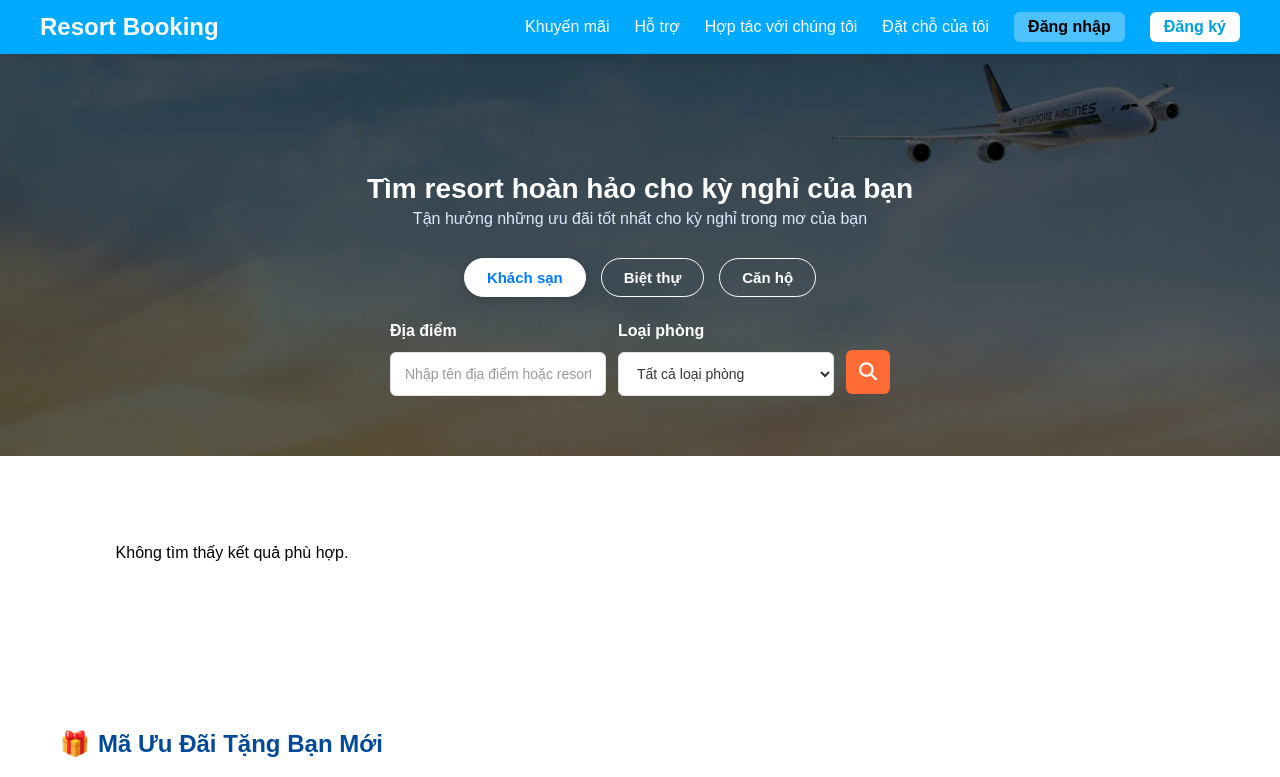
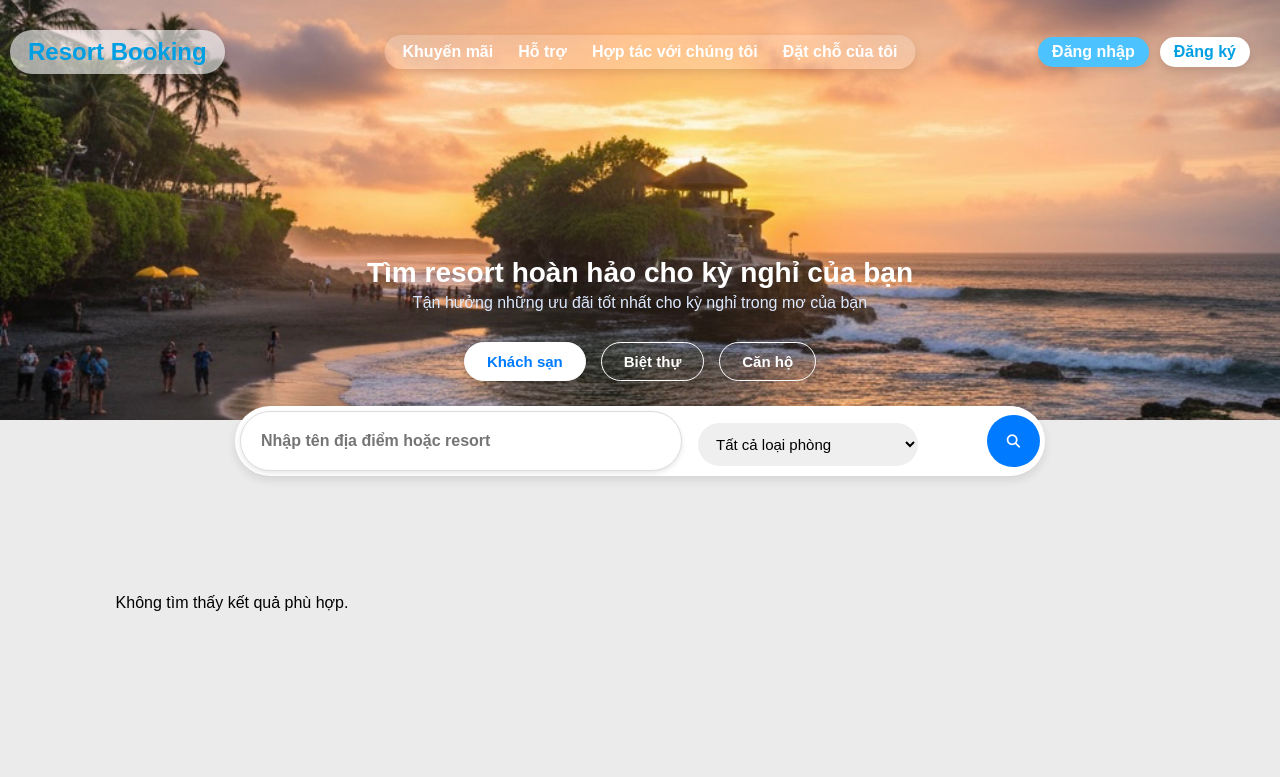
Before and after one commit to minhthien-1/Resort_web, a website: page public/home.html in a window 1280 px wide. Shown: the top 777 px of the page. Drawn offline with nearby package versions, Linux system fonts and the light colour scheme; no server answers.

Commit message:
cập nhật lại giao diện home

```diff
--- a/public/home.css
+++ b/public/home.css
@@ -2,23 +2,34 @@
 body {
   margin: 0;
   font-family: 'Arial', sans-serif;
-  background-color: #fff; /* Thêm màu nền cho body */
+  background-color: #ebebeb;
+  padding-top : 20px;
 }
 
 .navbar {
-  background-color: #00aaff;
-  box-shadow: 0 2px 10px rgba(0, 0, 0, 0.1);
   position: fixed;
-  width: 100%;
   top: 0;
   left: 0;
+  width: 100%;
+  height: 120px;
   z-index: 1000;
+  transition: height 0.3s ease;
+  display: flex;
+  justify-content: space-between;
+  align-items: center;
+  padding: 0 40px;
+  box-sizing: border-box;
+
 }
+
 .user-menu {
   display: flex;
   align-items: center;
   gap: 10px;
 }
+
+
+
 /* make the link wrap look and behave like a card */
 .resort-link {
   display: block;
@@ -54,10 +65,54 @@ body {
 .resort-link:focus {
   outline: none;
 }
+.user-name {
+  font-weight: 600;
+  color: #fff; /* Đổi màu cho dễ nhìn trên nền xanh */
+}
+
+/*banner*/
+.navbar-banner {
+  position: absolute;
+  top: 0;
+  left: 0;
+  width: 100%;
+  height: 420px;
+  object-fit: cover;
+  z-index: 1;
+  object-fit: cover;
+  object-position: center;
+  z-index: -1;
+  transition: height 0.3s ease ;
+  box-shadow: inset 100px 0 80px -40px rgb(255, 255, 255),
+              inset -100px 0 80px -40px rgb(255, 255, 255);
+}
+
+
+.navbar-container {
+  position: relative;
+  z-index: 2;
+  display: flex;
+  align-items: center;
+  justify-content: space-between;
+  width: 100%;
+  margin: 10px 10px;
+  height : 100%;
+  top : 0;
+  padding-top: 0%;
+}
+
+
+
+.user-menu {
+  display: flex;
+  align-items: center;
+  gap: 10px;
+  top: 0;
+}
 
 .user-name {
   font-weight: 600;
-  color: #fff; /* Đổi màu cho dễ nhìn trên nền xanh */
+  color: #fff; /
 }
 
 .btn-logout {
@@ -74,46 +129,57 @@ body {
   background-color: #e43d3f;
 }
 
-.navbar-container {
-  max-width: 1200px;
-  margin: 0 auto;
-  padding: 12px 40px;
-  display: flex;
-  justify-content: space-between;
-  align-items: center;
-}
 
+/*logo*/
 .navbar-logo h1 {
-  color: white;
+  color: #009fe3;
   font-size: 24px;
   font-weight: bold;
   margin: 0;
   cursor: pointer;
+  background-color: rgba(255,255,255,0.6);
+  border-radius: 50px;
+  padding: 8px 18px;
+
+  box-shadow: 0 4px 10px rgba(0, 0, 0, 0.112);
+  transition: font-size 0.3s ease, padding 0.3s ease, background-color 0.3s ease;
+}
+
+.navbar-logo h1:hover {
+  background-color: white;
 }
 
 .navbar-menu {
+  position: absolute;
+  left: 50%;
+  transform: translateX(-50%);
+}
+
+/*menu giữa*/
+.navbar-menu nav {
   display: flex;
   align-items: center;
   gap: 25px;
+  background-color: rgba(255, 255, 255, 0.2);
+  padding : 8px 18px;
+  border-radius: 50px;
+
+  box-shadow: 0 4px 10px rgba(0, 0, 0, 0.112)
 }
 
 .navbar-menu a {
   color: white;
   text-decoration: none;
-  font-weight: 500;
-  transition: color 0.2s;
+  font-weight: bold;
+  transition: color 0.2s ease;
+  transition: all 0.2s ease;
 }
 
 .navbar-menu a:hover {
-  color: #ffe082;
-}
-
-.navbar-menu .btn-login {
-  background-color: #4cc3ff;
-  color: black;
-  padding: 6px 14px;
-  border-radius: 6px;
-  font-weight: 600;
+  color: #009fe3;
+  background-color: white;
+  border-radius: 50px;
+  padding: 4px 8px;
 }
 
 .navbar-menu .btn-register {
@@ -122,12 +188,100 @@ body {
   padding: 6px 14px;
   border-radius: 6px;
   font-weight: 600;
-  transition: 0.2s;
+  transition: background-color 0.2s ease, color 0.2s ease;
+}
+
+.navbar.shrink {
+  height: 450px;
+  background-color: rgb(255, 255, 255);
+  box-shadow: 0 4px 10px rgba(0, 0, 0, 0.15);
+  transition: all 0.4s ease;
+}
+
+.navbar.shrink .navbar-logo h1 {
+  font-size: 18px;
+  padding: 4px 10px;
+  background-color: rgba(255, 255, 255, 0.7);
+}
+
+.navbar.shrink .navbar-banner {
+  height: 70px;
+  filter: brightness(90%);
+  visibility: hidden;
+}
+
+.navbar.shrink .navbar-menu nav {
+  background-color: rgba(255, 255, 255, 0.3);
 }
 
 .navbar-menu .btn-register:hover {
   background-color: #e0f7ff;
 }
+
+.navbar.shrink .navbar-menu a {
+  color: #009fe3;
+}
+
+.navbar.shrink .navbar-menu a:hover {
+  background-color: #009fe3;
+  color: white;
+}
+
+/*  Đăng nhập - Đăng ký  */
+.login-menu {
+  position: absolute;
+  right: 40px;
+  top: 0;
+  height: 100%;
+  display: flex;
+  align-items: center;
+
+}
+.btn-login {
+  background-color: #4cc3ff;
+  color: white;
+  padding: 6px 14px;
+  border-radius: 100px;
+  font-weight: 600;
+  margin-right: 10px;
+  transition: background-color 0.2s ease, color 0.2s ease;
+  box-shadow: 0 4px 10px rgba(0, 0, 0, 0.112);
+  text-decoration: none;
+}
+
+.btn-login .btn-register
+{
+  transition: background-color 0.2s, color 0.2s, padding 0.3s ease, font-size 0.3s ease, box-shadow 0.3s ease;
+}
+
+.btn-login:hover {
+  background-color: white;
+  color: #009fe3;
+  box-shadow: 0 4px 10px rgba(0, 0, 0, 0.112)
+}
+
+.btn-register {
+  background-color: white;
+  color: #009fe3;
+  padding: 6px 14px;
+  border-radius: 100px;
+  font-weight: 600;
+  transition: 0.2s;
+  box-shadow: 0 4px 10px rgba(0, 0, 0, 0.112);
+  text-decoration: none;
+}
+
+.btn-register:hover {
+  background-color: #4cc3ff;
+  color: white;
+  box-shadow: 0 4px 10px rgba(0, 0, 0, 0.112)
+}
+.login-register {
+  display: flex;
+  gap: 1px;
+
+}
+
 
 /* ====== Phần Form Tìm Kiếm ====== */
 #dateRange {
@@ -135,14 +289,18 @@ body {
 }
 
 .search-container {
-  background-image: url('Assets/Icon Images/background.webp');
+
+  position: relative;
   background-size: cover;
   background-position: center;
   background-repeat: no-repeat;
   color: white;
-  padding-top: 150px; /* Giảm padding cho cân đối */
+  padding-top: 100px;
   padding-bottom: 60px;
   text-align: center;
+  z-index: 10;
+  top : 50px;
+  background: transparent;
 }
 
 .resort_type {
@@ -196,13 +354,16 @@ body {
 }
 
 .search-form {
-  display: flex;
-  justify-content: center;
-  align-items: flex-end;
-  gap: 20px;
+   display: flex;
+  align-items: center;
+  background: #fff;
+  border-radius: 50px;
+  box-shadow: 0 4px 10px rgba(0, 0, 0, 0.1);
+  padding: 5px 5px;
+  max-width: 800px;
+  margin: 20px auto;
+  gap: 16px;
   flex-wrap: wrap;
-  max-width: 1000px;
-  margin: 0 auto;
 }
 
 .search-form label {
@@ -218,7 +379,7 @@ body {
 .search-form select {
   margin-top: 6px;
   padding: 12px 14px;
-  border-radius: 8px;
+  border-radius: 50px;
   border: none;
   outline: none;
   font-size: 15px;
@@ -226,21 +387,23 @@ body {
 }
 
 .search-form button {
-  background-color: #ff8c00;
+  background-color: #007bff;
   color: white;
   font-weight: bold;
   border: none;
-  border-radius: 8px;
+  border-radius: 50px;
   padding: 12px 20px;
   cursor: pointer;
   transition: 0.2s;
   height: 52px;
-  margin-top: 26px;
+  margin-top: 0px;
   align-self: center;
+  margin-left: auto;
 }
 
 .search-form button:hover {
   background-color: #ff9f33;
+  box-shadow: 0 4px 12px rgba(255, 159, 51, 0.3);
 }
 
 @media (max-width: 768px) {
@@ -272,6 +435,8 @@ body {
 }
 
 .promo-grid {
+  margin : 20px 20px;
+  border-style: 20px 20px;
   display: flex;
   gap: 20px;
   overflow: auto; /* Cho phép cuộn trên mobile */
@@ -389,7 +554,7 @@ body {
   max-width: 1200px;
   margin: 0 auto;
   padding: 40px 20px;
-  background: #f9fafb;
+
   text-align: center;
   box-sizing: border-box;
 }
@@ -407,6 +572,8 @@ body {
   /* Đây là dòng quan trọng: tạo ra 3 cột */
   grid-template-columns: repeat(3, 1fr);
   gap: 24px; /* Khoảng cách giữa các thẻ phòng */
+  text-align: center;
+  box-sizing: border-box;
 }
 
 /* Điều chỉnh cho màn hình nhỏ hơn (Responsive) */
@@ -518,10 +685,10 @@ body {
 
 /* --- WHY CHOOSE US --- */
 .why-choose-us {
-  background: #eef6ff;
+
   max-width: 1200px;
   margin: 0 auto;
-  padding: 60px 20px;
+  padding: 20px 20px;
   text-align: center;
   box-sizing: border-box;
 }
@@ -549,7 +716,7 @@ footer {
   background-color: #003d91;
   color: #ffffff;
   text-align: center;
-  padding: 30px 10px;
+  padding: 20px 10px;
   font-size: 15px;
   border-top: 2px solid #007bff;
 }
@@ -737,3 +904,25 @@ footer:hover {
 .page-btn i {
   font-size: 14px;
 }
+
+/* --- NÚT VỀ ĐẦU TRANG --- */
+#scrollToTopBtn {
+  display: none; /* Ẩn nút ban đầu */
+  position: fixed; /* Vị trí cố định trên màn hình */
+  bottom: 100px; /* Cách lề dưới 20px */
+  right: 30px; /* Cách lề phải 30px */
+  z-index: 99; /* Đảm bảo nút luôn nổi lên trên */
+  border: none; /* Bỏ viền */
+  outline: none; /* Bỏ viền khi click */
+  background-color: #ffffff; /* Màu nền */
+  color: #007bff; /* Màu mũi tên */
+  cursor: pointer; /* Biểu tượng con trỏ */
+  padding: 12px 15px; /* Tăng kích thước vùng click */
+  border-radius: 50%; /* Làm cho nó hình tròn */
+  font-size: 18px; /* Kích thước mũi tên */
+  transition: background-color 0.3s; /* Hiệu ứng hover mượt */
+}
+
+#scrollToTopBtn:hover {
+  background-color: #333; /* Màu nền khi di chuột qua */
+}
--- a/public/home.html
+++ b/public/home.html
@@ -43,11 +43,11 @@
     .user-profile-link .user-name-text {
       font-weight: 500;
     }
-
     .btn-logout {
       background: #dc3545;
       color: white;
       border: none;
+
       padding: 8px 20px;
       border-radius: 5px;
       cursor: pointer;
@@ -66,12 +66,18 @@
     }
 
     .location-search-container input {
-      width: 100%;
-      padding: 10px;
+      display : flex;
+      align-items: center;
+      width: 400px;
+      padding: 20px;
       border: 1px solid #ddd;
-      border-radius: 5px;
-      font-size: 14px;
+      border-radius: 50px;
+      font-size: 16px;
+      box-shadow: 0 2px 5px rgba(0, 0, 0, 0.1);
+      font-weight: bold;
+      margin-top: 0px;
     }
+
 
     #locationSuggestions {
       position: absolute;
@@ -107,138 +113,52 @@
       border-bottom: none;
     }
 
-/* Khoảng cách giữa các khung tìm kiếm - Style Traveloka */
-.search-form {
-  display: flex;
-  gap: 12px;
-  align-items: flex-end;
-  justify-content: center;
-  max-width: 500px;
-  margin: 0 auto;
-  flex-wrap: nowrap;
-}
-
-.search-form label {
-  display: flex;
-  flex-direction: column;
-  gap: 6px;
-  flex: 1 1 0;
-  min-width: 0;
-}
-
-.search-form label span {
-  font-size: 12px;
-  font-weight: 500;
-  color: rgba(255, 255, 255, 0.8);
-}
-
-.search-form label input,
-.search-form label select {
-  width: 100%;
-  padding: 12px 14px;
-  border: 1px solid #e0e0e0;
-  border-radius: 6px;
-  font-size: 14px;
-  box-sizing: border-box;
-  background: white;
-  color: #333;
-  transition: all 0.3s ease;
-  height: 44px;
-}
-
-.search-form label input::placeholder {
-  color: #999;
-}
-
-.search-form label input:focus,
-.search-form label select:focus {
-  outline: none;
-  border-color: #ff9800;
-  box-shadow: 0 0 8px rgba(255, 152, 0, 0.2);
-}
-
-.search-form .search-btn-icon {
-  flex: 0 0 auto;
-  width: 44px;
-  height: 44px;
-  padding: 0;
-  display: flex;
-  align-items: center;
-  justify-content: center;
-  border-radius: 6px;
-  background: #ff6b35;
-  color: white;
-  border: none;
-  font-size: 18px;
-  transition: all 0.3s ease;
-  cursor: pointer;
-}
-
-.search-form .search-btn-icon:hover {
-  background: #ff5520;
-  transform: scale(1.08);
-  box-shadow: 0 4px 12px rgba(255, 107, 53, 0.3);
-}
-
-.search-form .search-btn-icon:active {
-  transform: scale(0.95);
-}
-
-@media (max-width: 1024px) {
-  .search-form {
-    max-width: 100%;
-    padding: 0 15px;
-    gap: 10px;
-  }
-
-  .search-form label {
-    flex: 1;
-  }
-}
-
-@media (max-width: 768px) {
-  .search-form {
-    flex-direction: column;
-    gap: 12px;
-  }
-
-  .search-form label {
-    flex: 1 1 100%;
-    width: 100%;
-  }
-
-  .search-form label input,
-  .search-form label select {
-    width: 100%;
-  }
-
-  .search-form .search-btn-icon {
-    width: 100%;
-    height: auto;
-    padding: 12px 20px;
-    flex: 1 1 100%;
-  }
-}
 
 
   </style>
 </head>
 <body>
-  <header class="navbar">
-    <div class="navbar-container">
-      <div class="navbar-logo">
-        <h1>Resort Booking</h1>
-      </div>
-      <nav class="navbar-menu">
-        <a href="">Khuyến mãi</a>
-        <a href="supports/support.html">Hỗ trợ</a>
-        <a href="">Hợp tác với chúng tôi</a>
+  <!--Banner-->
+  <div class="banner">
+    <div class="banner-slide">
+      <img src ="../public/Assets/image-banner/banner1.jpg" alt="Banner" class="navbar-banner"/>
+    </div>
+    <div class="banner-slide">
+      <img src ="../public/Assets/image-banner/banner2.jpg" alt="Banner" class="navbar-banner"/>
+    </div>
+    <div class="banner-slide">
+      <img src ="../public/Assets/image-banner/banner3.jpg" alt="Banner" class="navbar-banner"/>
+    </div>
+    <div class="banner-slide">
+      <img src ="../public/Assets/image-banner/banner4.jpg" alt="Banner" class="navbar-banner"/>
+    </div>
+  </div>
+
+  <div class="navbar-container">
+    <div class="navbar-logo">
+      <h1>Resort Booking </h1>
+    </div>
+
+    <!--Thanh menu-->
+    <div class="navbar-menu">
+      <nav>
+        <a href="../public/promotions.html">Khuyến mãi</a>
+        <a href="../public/supports/support.html">Hỗ trợ</a>
+        <a href="#">Hợp tác với chúng tôi</a>
         <a href="my_bookings.html">Đặt chỗ của tôi</a>
+      </nav>
+    </div>
+
+    <div class="login-menu">
+      <nav class="login-register">
         <a href="login.html" class="btn-login">Đăng nhập</a>
         <a href="register.html" class="btn-register">Đăng ký</a>
       </nav>
     </div>
-  </header>
+  </div>
+</header>
+
+<button id="scrollToTopBtn" title="Về đầu trang">&#8679;</button>
 
   <div class="search-container">
     <div class="search-header">
@@ -253,7 +173,7 @@
     <div class="search-instructions"></div>
     <section class="search-form">
       <label>
-        Địa điểm
+
         <div class="location-search-container">
           <input
             type="text"
@@ -265,7 +185,7 @@
         </div>
       </label>
       <label>
-        Loại phòng
+
         <select id="roomType">
             <option value="">Tất cả loại phòng</option>
         </select>
@@ -642,6 +562,77 @@
         });
       }
     });
+
+    document.addEventListener("DOMContentLoaded", function() {
+
+  let slideIndex = 0;
+  showSlides();
+
+
+  //chuyển slide
+  function showSlides() {
+    let slides = document.querySelectorAll(".banner-slide");
+
+    // 1. Ẩn tất cả các slide
+    for (let i = 0; i < slides.length; i++) {
+      slides[i].style.display = "none";
+      slides[i].classList.remove("active");
+    }
+
+    // 2. Tăng chỉ số slide
+    slideIndex++;
+
+    // 3. Quay về slide đầu tiên nếu đã đi hết
+    if (slideIndex > slides.length) {
+      slideIndex = 1;
+    }
+
+    // 4. Hiển thị slide hiện tại
+    if (slides.length > 0) {
+      slides[slideIndex - 1].style.display = "block";
+      slides[slideIndex - 1].classList.add("active");
+    }
+    // 5. Tự động chuyển slide sau 6 giây
+    setTimeout(showSlides, 6000);
+  }
+});
+
+
+  // Lấy navbar
+window.addEventListener('scroll', function() {
+  const navbar = document.querySelector('.navbar');
+  if (window.scrollY > 50) {
+    navbar.classList.add('shrink');
+  } else {
+    navbar.classList.remove('shrink');
+  }
+});
+
+// Nút về đầu trang
+document.addEventListener('DOMContentLoaded', async () => {
+
+    const scrollToTopBtn = document.getElementById('scrollToTopBtn');
+
+    if (scrollToTopBtn) {
+
+        window.addEventListener('scroll', () => {
+
+            if (window.scrollY > 300) {
+                scrollToTopBtn.style.display = 'block';
+            } else {
+                scrollToTopBtn.style.display = 'none';
+            }
+        });
+
+
+        scrollToTopBtn.addEventListener('click', () => {
+            window.scrollTo({
+                top: 0,
+                behavior: 'smooth'
+            });
+        });
+    }
+});
   </script>
 </body>
 </html>
```
